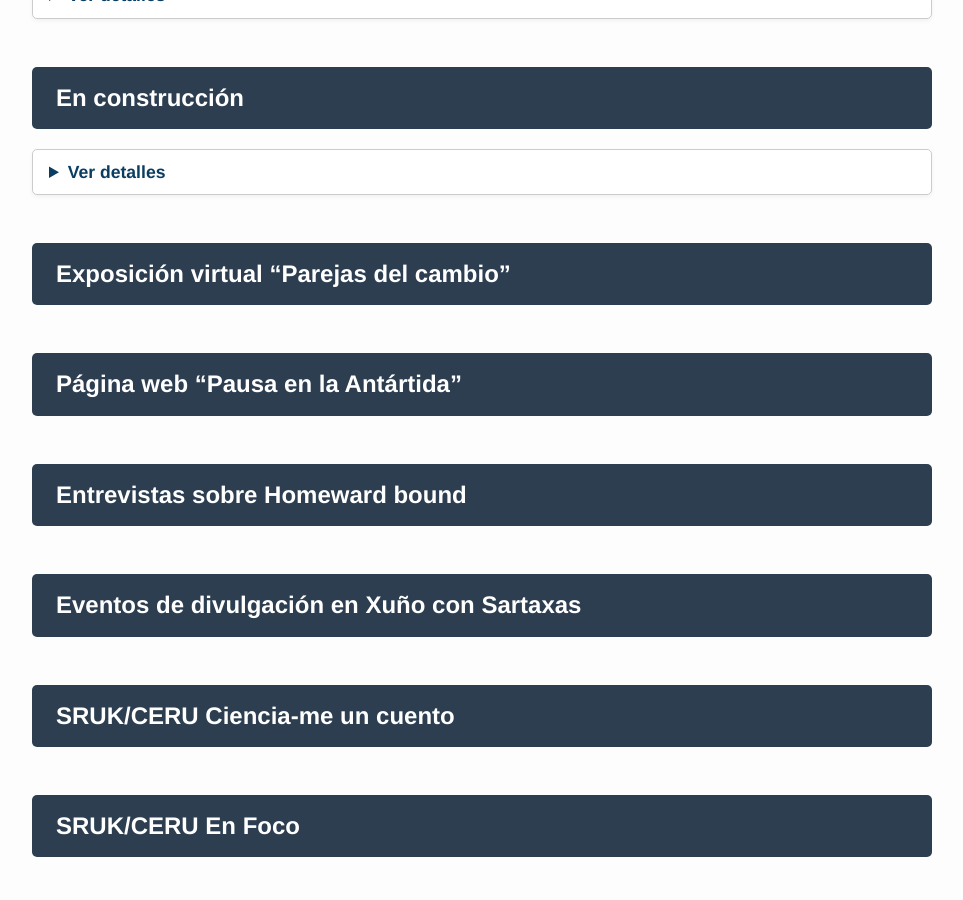
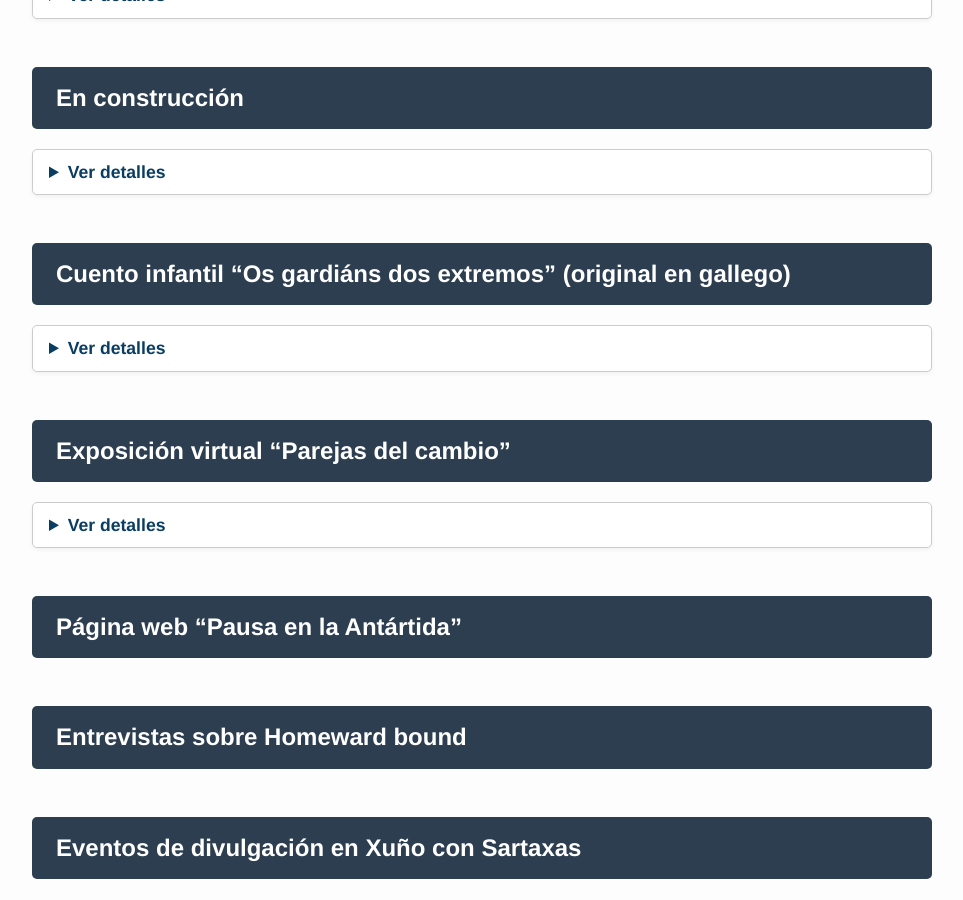
Before and after one commit to albafsanles/albafsanles.github.io, a Jekyll site: the page built from projects/divulgacion/divulgacion.md, in a window 1280 px wide and 900 px high, scrolled down 472 px. Shown: the whole window, without its empty margins (158-1121 px from the left). Built offline with Jekyll 4.4.1, drawn with Linux system fonts in a browser that asks for light colours.

Commit message:
Update divulgacion.md

```diff
--- a/projects/divulgacion/divulgacion.md
+++ b/projects/divulgacion/divulgacion.md
@@ -40,7 +40,56 @@ Aquí puedes ver los proyectos de comunicación y compromiso público de la cien
 
 </details>
 
+## Cuento infantil **"Os gardiáns dos extremos"** (original en gallego)
+<details>
+<summary>Ver detalles</summary>
+<p> Cuento ganador en la categoría de gallego de la VI edición del concurso de relatos "Ciencia-me un cuento" de la Sociedad de Científicos Españoles en Reino Unido </p>
+<p><strong>Léelo aquí (necesita contraseña):</strong>
+  <a href="https://albafernandezsanles.wordpress.com/2025/11/02/os-gardians-dos-extremos/" target="_blank">
+    En mi Página web "Pausa en la Antártida",
+  </a>
+   <a href="https://www.instagram.com/alba_antartida2025/" target="_blank">
+    en Instagram privado,
+  </a>
+   <a href="https://www.facebook.com/groups/antardidaconalba" target="_blank">
+    en grupo de Facebook privado "Antártida 2025 con Alba"
+  </a>
+</p>
+<p> La contraseña se comparte únicamente con las personas que me apoyáis explícitamente en Homeward bound projects (la iniciativa con la que fui de expedición Antártida).
+Puedes hacerlo en:
+<a href="https://chuffed.org/pay/campaign/97104" target="_blank">
+    Donación a través de la plataforma Chuffed
+  </a>
+  ,
+<a href="https://albafernandezsanles.wordpress.com/compromiso/" target="_blank">
+    Donación a través del formulario en mi Página web "Pausa en la Antártida"
+  </a>
+   , o Bizum a mi número español si lo tienes
+</p>
+</details>
+
+
 ## Exposición virtual **"Parejas del cambio"**
+<details>
+<summary>Ver detalles</summary>
+<p> Cuento ganador en la categoría de gallego de la VI edición del concurso de relatos "Ciencia-me un cuento" de la Sociedad de Científicos Españoles en Reino Unido </p>
+<p><strong> (Necesita contraseña):</strong>
+  <a href="https://albafernandezsanles.wordpress.com/vale-mas-una-imagen/" target="_blank">
+    Visítala aquí
+  </a>
+</p>
+<p> La contraseña se comparte únicamente con las personas que me apoyáis explícitamente en Homeward bound projects (la iniciativa con la que fui de expedición Antártida).
+Puedes hacerlo en:
+<a href="https://chuffed.org/pay/campaign/97104" target="_blank">
+    Donación a través de la plataforma Chuffed
+  </a>
+  ,
+<a href="https://albafernandezsanles.wordpress.com/compromiso/" target="_blank">
+    Donación a través del formulario en mi Página web "Pausa en la Antártida"
+  </a>
+   , o Bizum a mi número español si lo tienes
+</p>
+</details>
 
 ## **Página web "Pausa en la Antártida"**
 
```
